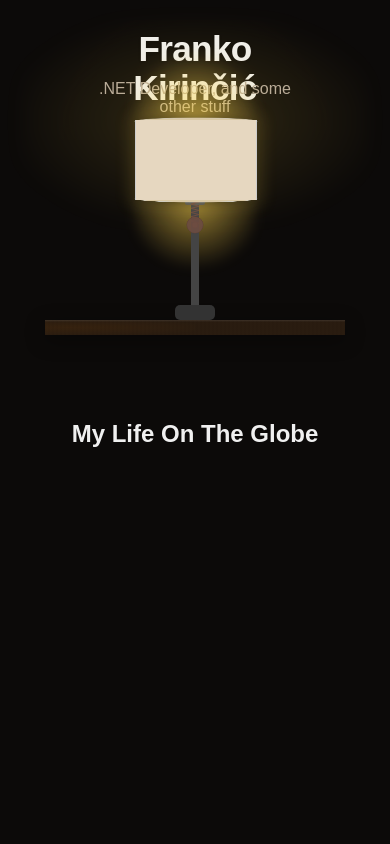
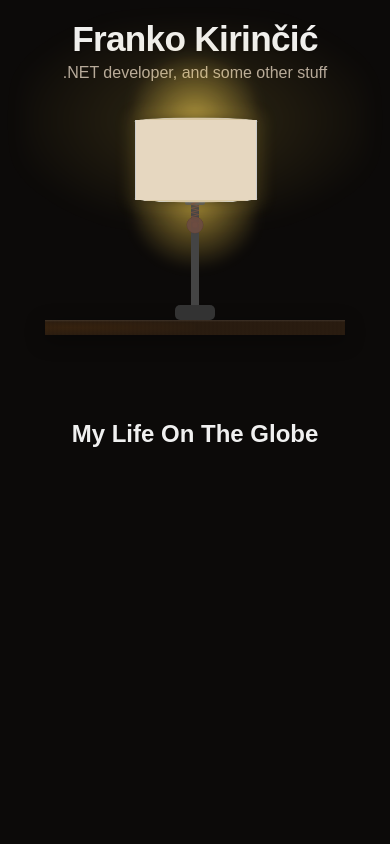
Before and after one commit to KiroPractic/portfolio, a plain HTML site: page index.html in a window 390 px wide. Shown: the top 844 px of the page. Drawn offline with nearby package versions, Linux system fonts and the light colour scheme; no server answers.

Commit message:
Fix title and subtitle responsivness.

```diff
--- a/index.html
+++ b/index.html
@@ -581,33 +581,39 @@
       /* No position changes */
     }
 
-    /* Direct text styling */
+    /* Header content with flexbox */
+    .header-content {
+      display: flex;
+      justify-content: flex-end;
+      width: 100%;
+      position: relative;
+      z-index: 1;
+    }
+
+    .name-container {
+      width: 65%;
+      padding-top: 80px;
+      margin-right: 8%;
+    }
+
     .name {
-      position: absolute;
-      top: 80px; /* Positioned near the top */
-      left: 32%; /* More to the right to avoid overlapping lamp */
       font-size: 5rem;
       font-weight: 700;
       margin: 0;
       line-height: 1.1;
       letter-spacing: -0.02em;
-      text-shadow: 0 1px 3px rgba(0,0,0,0.1); /* Subtle shadow for better readability */
+      text-shadow: 0 1px 3px rgba(0,0,0,0.1);
       text-align: left;
-      z-index: 1;
       background: none;
       border: none;
       padding: 0;
     }
 
     .subtitle {
-      position: absolute;
-      top: 180px; /* Below the name */
-      left: 32%; /* Aligned with name */
       font-size: 1.5rem;
-      margin: 0;
+      margin: 0.5rem 0 0 0;
       color: #666;
       text-align: left;
-      z-index: 1;
       background: none;
       border: none;
       padding: 0;
@@ -649,6 +655,20 @@
         width: calc(100% - 240px); /* Calculate remaining width */
       }
 
+      .name-container {
+        width: 60%;
+        margin-right: 5%;
+        padding-top: 70px;
+      }
+
+      .name {
+        font-size: 3.5rem;
+      }
+
+      .subtitle {
+        font-size: 1.25rem;
+      }
+
       .hero h1 {
         font-size: 3.5rem;
       }
@@ -659,7 +679,7 @@
     }
 
     @media (max-width: 768px) {
-      /* Simple mobile layout with positioned elements */
+      /* Simple mobile layout with flexbox */
       .container {
         height: auto;
         position: relative;
@@ -667,23 +687,27 @@
         max-width: 100%;
       }
 
-      /* Content at top */
+      /* Center content with flexbox */
+      .header-content {
+        justify-content: center;
+      }
+
+      .name-container {
+        width: 100%;
+        padding-top: 30px;
+        margin-right: 0;
+        display: flex;
+        flex-direction: column;
+        align-items: center;
+      }
+
       .name, .subtitle {
-        position: absolute;
-        top: 30px;
-        left: 0;
+        text-align: center;
         width: auto;
-        text-align: center;
         background: none;
         border: none;
         box-shadow: none;
         padding: 0;
-        left: 50%;
-        transform: translateX(-50%);
-      }
-
-      .subtitle {
-        top: 80px;
       }
 
       .text-light-effect {
@@ -777,12 +801,17 @@
     }
 
     @media (max-width: 480px) {
+      .name-container {
+        padding-top: 20px;
+      }
+
       .name {
         font-size: 2.2rem;
       }
 
       .subtitle {
         font-size: 1rem;
+        margin-top: 0.3rem;
       }
 
       /* Position lamp under text */
@@ -808,41 +837,6 @@
       color: #b5a99e;
     }
 
-    /* Light effect on text */
-    .text-light-effect {
-      position: absolute;
-      width: 100%;
-      height: 100px;
-      top: 80px;
-      left: 32%;
-      width: 65%;
-      background: radial-gradient(circle at left center, rgba(255,215,79,0.25) 0%, rgba(255,215,79,0.05) 40%, transparent 70%);
-      mix-blend-mode: soft-light;
-      opacity: 0;
-      transition: opacity var(--transition-duration) ease;
-      pointer-events: none;
-      z-index: 0;
-    }
-
-    /* Adjust light effect for mobile */
-    @media (max-width: 768px) {
-      .text-light-effect {
-        top: 20px;
-        left: 0;
-        width: 100%;
-        height: 120px;
-        background: radial-gradient(circle at center bottom, rgba(255,215,79,0.25) 0%, rgba(255,215,79,0.05) 40%, transparent 70%);
-      }
-
-      /* For mobile, light should appear to come from below (from lamp to text) */
-      body.dark .text-light-effect {
-        background: radial-gradient(circle at center bottom, rgba(255,215,79,0.25) 0%, rgba(255,215,79,0.05) 40%, transparent 70%);
-      }
-    }
-
-    body.dark .text-light-effect {
-      opacity: 1;
-    }
 
     /* No additional light effect for the container */
 
@@ -1231,10 +1225,13 @@
 </head>
 <body class="dark">
   <div class="container">
-    <!-- Content without container -->
-    <h1 class="name">Franko Kirinčić</h1>
-    <p class="subtitle">.NET Developer, and some other stuff</p>
-    <div class="text-light-effect"></div>
+    <!-- Header content in a flex container -->
+    <div class="header-content">
+      <div class="name-container">
+        <h1 class="name">Franko Kirinčić</h1>
+        <p class="subtitle">.NET developer, and some other stuff</p>
+      </div>
+    </div>
 
     <!-- Lamp container with canvas and complete lamp structure (middle on mobile) -->
     <div id="lamp-container">
```
